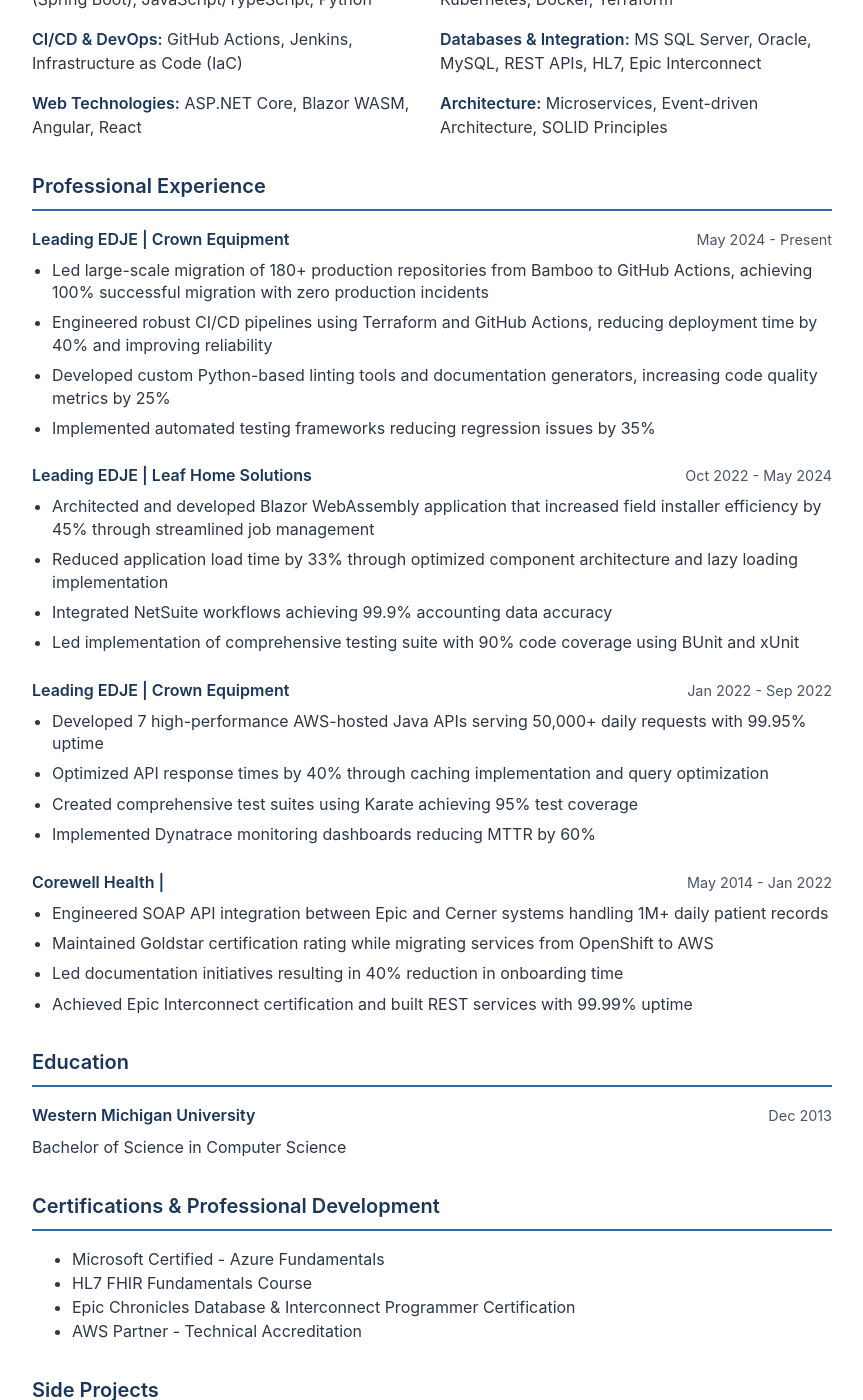
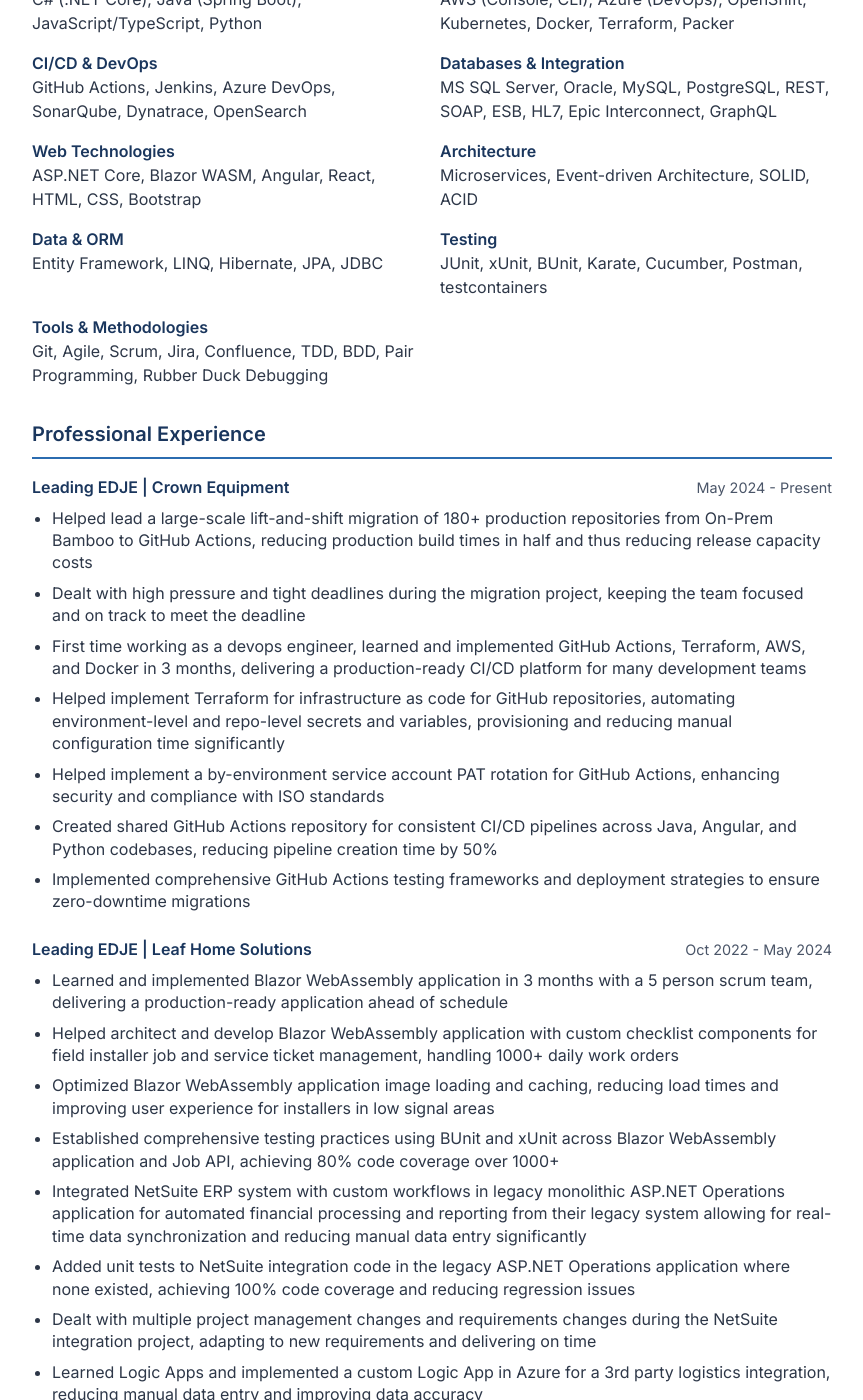
Before and after one commit to jwill824/resume, a Jekyll site: the page built from index.html, in a window 1280 px wide and 1400 px high, scrolled down 517 px. Shown: the whole window, without its empty margins (208-1071 px from the left). Built offline with Jekyll 4.4.1, drawn with Linux system fonts in a browser that asks for light colours; some of the changed text lies outside the part shown.

Commit message:
fix: updating

```diff
--- a/_data/resume.yml
+++ b/_data/resume.yml
@@ -4,7 +4,7 @@
   location: Grand Rapids, Michigan
   email: jeffwilliams824@gmail.com
   linkedin: jeffrey-williams-2639576a
-  github: # Add your GitHub if you have relevant repos
+  github: jwill824
 
 summary: >
   Versatile Software Engineer with extensive experience in developing and optimizing enterprise-level applications.
@@ -13,53 +13,76 @@
 
 skills:
   - category: Core Technologies
-    items: C# (.NET 8, .NET Core), Java (Spring Boot), JavaScript/TypeScript, Python
+    items: C# (.NET Core), Java (Spring Boot), JavaScript/TypeScript, Python
   - category: Cloud & Infrastructure
-    items: AWS, Azure, OpenShift, Kubernetes, Docker, Terraform
+    items: AWS (Console, CLI), Azure (DevOps), OpenShift, Kubernetes, Docker, Terraform, Packer
   - category: CI/CD & DevOps
-    items: GitHub Actions, Jenkins, Infrastructure as Code (IaC)
+    items: GitHub Actions, Jenkins, Azure DevOps, SonarQube, Dynatrace, OpenSearch
   - category: Databases & Integration
-    items: MS SQL Server, Oracle, MySQL, REST APIs, HL7, Epic Interconnect
+    items: MS SQL Server, Oracle, MySQL, PostgreSQL, REST, SOAP, ESB, HL7, Epic Interconnect, GraphQL
   - category: Web Technologies
-    items: ASP.NET Core, Blazor WASM, Angular, React
+    items: ASP.NET Core, Blazor WASM, Angular, React, HTML, CSS, Bootstrap
   - category: Architecture
-    items: Microservices, Event-driven Architecture, SOLID Principles
+    items: Microservices, Event-driven Architecture, SOLID, ACID
+  - category: Data & ORM
+    items: Entity Framework, LINQ, Hibernate, JPA, JDBC
+  - category: Testing
+    items: JUnit, xUnit, BUnit, Karate, Cucumber, Postman, testcontainers
+  - category: Tools & Methodologies
+    items: Git, Agile, Scrum, Jira, Confluence, TDD, BDD, Pair Programming, Rubber Duck Debugging
 
 experience:
   - company: Leading EDJE
-    organization: Crown Equipment
+    client: Crown Equipment
     date: May 2024 - Present
     achievements:
-      - Led large-scale migration of 180+ production repositories from Bamboo to GitHub Actions, achieving 100% successful migration with zero production incidents
-      - Engineered robust CI/CD pipelines using Terraform and GitHub Actions, reducing deployment time by 40% and improving reliability
-      - Developed custom Python-based linting tools and documentation generators, increasing code quality metrics by 25%
-      - Implemented automated testing frameworks reducing regression issues by 35%
+      - "Helped lead a large-scale lift-and-shift migration of 180+ production repositories from On-Prem Bamboo to GitHub Actions, reducing production build times in half and thus reducing release capacity costs"
+      - "Dealt with high pressure and tight deadlines during the migration project, keeping the team focused and on track to meet the deadline"
+      - "First time working as a devops engineer, learned and implemented GitHub Actions, Terraform, AWS, and Docker in 3 months, delivering a production-ready CI/CD platform for many development teams"
+      - "Helped implement Terraform for infrastructure as code for GitHub repositories, automating environment-level and repo-level secrets and variables, provisioning and reducing manual configuration time significantly"
+      - "Helped implement a by-environment service account PAT rotation for GitHub Actions, enhancing security and compliance with ISO standards"
+      - "Created shared GitHub Actions repository for consistent CI/CD pipelines across Java, Angular, and Python codebases, reducing pipeline creation time by 50%"
+      - "Implemented comprehensive GitHub Actions testing frameworks and deployment strategies to ensure zero-downtime migrations"
 
   - company: Leading EDJE
-    organization: Leaf Home Solutions
+    client: Leaf Home Solutions
     date: Oct 2022 - May 2024
     achievements:
-      - Architected and developed Blazor WebAssembly application that increased field installer efficiency by 45% through streamlined job management
-      - Reduced application load time by 33% through optimized component architecture and lazy loading implementation
-      - Integrated NetSuite workflows achieving 99.9% accounting data accuracy
-      - Led implementation of comprehensive testing suite with 90% code coverage using BUnit and xUnit
+      - "Learned and implemented Blazor WebAssembly application in 3 months with a 5 person scrum team, delivering a production-ready application ahead of schedule"
+      - "Helped architect and develop Blazor WebAssembly application with custom checklist components for field installer job and service ticket management, handling 1000+ daily work orders"
+      - "Optimized Blazor WebAssembly application image loading and caching, reducing load times and improving user experience for installers in low signal areas"
+      - "Established comprehensive testing practices using BUnit and xUnit across Blazor WebAssembly application and Job API, achieving 80% code coverage over 1000+"
+      - "Integrated NetSuite ERP system with custom workflows in legacy monolithic ASP.NET Operations application for automated financial processing and reporting from their legacy system allowing for real-time data synchronization and reducing manual data entry significantly"
+      - "Added unit tests to NetSuite integration code in the legacy ASP.NET Operations application where none existed, achieving 100% code coverage and reducing regression issues"
+      - "Dealt with multiple project management changes and requirements changes during the NetSuite integration project, adapting to new requirements and delivering on time"
+      - "Learned Logic Apps and implemented a custom Logic App in Azure for a 3rd party logistics integration, reducing manual data entry and improving data accuracy"
 
   - company: Leading EDJE
-    organization: Crown Equipment
+    client: Crown Equipment
     date: Jan 2022 - Sep 2022
     achievements:
-      - Developed 7 high-performance AWS-hosted Java APIs serving 50,000+ daily requests with 99.95% uptime
-      - Optimized API response times by 40% through caching implementation and query optimization
-      - Created comprehensive test suites using Karate achieving 95% test coverage
-      - Implemented Dynatrace monitoring dashboards reducing MTTR by 60%
+      - "Completed external API project in 9 months on a 5 person scrum team, delivering a month ahead of schedule and under budget"
+      - "Developed suite of high-throughput AWS-hosted Java APIs serving a large customer fleet management system, processing over 7M requests monthly across 3 availability zones"
+      - "Engineered REST APIs achieving 99.9% success rate with sub-200ms response times for critical endpoints like Impact tracking (4.1M requests/month) and Session management (2.3M requests/month)"
+      - "Implemented comprehensive monitoring using Dynatrace and OpenSearch (Kibana) dashboards, enabling real-time performance tracking and alerting across 7 core microservices"
+      - "Created comprehensive Spring unit tests, with additional testing suites using Karate framework for performance testing, supported by detailed logging and metrics visualization for rapid issue resolution"
 
-  - company: Corewell Health
+  - company: Priority Health / Corewell Health (formerly Spectrum Health)
     date: May 2014 - Jan 2022
     achievements:
-      - Engineered SOAP API integration between Epic and Cerner systems handling 1M+ daily patient records
-      - Maintained Goldstar certification rating while migrating services from OpenShift to AWS
-      - Led documentation initiatives resulting in 40% reduction in onboarding time
-      - Achieved Epic Interconnect certification and built REST services with 99.99% uptime
+      - "Engineered Java SOAP and REST APIs integrating Epic and Cerner systems for MyHealth patient portal, serving 500,000+ active patients"
+      - "Led migration from monolithic SOAP services to REST microservices using Spring Boot, implementing HL7 standards"
+      - "Helped deprecate Cerner integration in favor of Epic Interconnect, reducing maintenance costs and improving system reliability"
+      - "Dealt with many organizational changes and project management changes during the COVID pandemic, adapting to team changes and responsibilities"
+      - "Developed and maintained core patient services including lab results, imaging results, and appointment scheduling through Epic Interconnect"
+      - "Worked with PHI data and HIPAA compliance, ensuring data security and privacy for patient information"
+      - "Helped implement transaction outbox pattern for reliable messaging between microservices, reducing data loss and improving system reliability for insurance claims processing"
+      - "Helped enhance onboarding process for new developers, creating comprehensive documentation and training materials for new hires"
+      - "Worked on COVID vaccine scheduling project, implementing appointment scheduling and patient notifications in a short 1 month timeframe"
+      - "Achieved Epic Interconnect and Chronicles Database certifications, contributing to Gold Partner status with Epic Systems, reducing partner costs"
+      - "Implemented patient identity verification system using LexisNexis APIs for fraud prevention, reducing false positives"
+      - "Led Twilio integration for patient communications, reducing appointment no-shows by 20%"
+      - "Helped migration from On-Prem Jboss web services to OpenShift microservices, then OpenShift to AWS, reducing maintenance costs and improving deployment, scaling, and monitoring capabilities"
 
 education:
   - institution: Western Michigan University
@@ -74,4 +97,3 @@
 
 projects:
   - "Developed AI-powered sports prediction model using Azure ML and .NET, achieving projected 10% ROI on NCAA Tournament predictions"
-  - "Building Table Tennis ELO rating system using Python and FastAPI, incorporating real-time match data and player statistics"
--- a/_layouts/default.html
+++ b/_layouts/default.html
@@ -4,8 +4,10 @@
 <head>
     <meta charset="UTF-8">
     <meta name="viewport" content="width=device-width, initial-scale=1.0">
-    <title>Jeff Williams | Software Engineer</title>
-    <meta name="description" content="Professional resume and portfolio of Jeffrey Williams">
+    <title>{{ site.data.resume.contact.name }} | {{ site.data.resume.contact.title }}</title>
+    <meta name="description" content="Professional resume of {{ site.data.resume.contact.name }}">
+    <link rel="preconnect" href="https://fonts.googleapis.com">
+    <link href="https://fonts.googleapis.com/css2?family=Inter:wght@400;500;600;700&display=swap" rel="stylesheet">
     <link rel="stylesheet" href="{{ '/assets/css/styles.css' | relative_url }}">
     {% seo title=false %}
 </head>
@@ -15,21 +17,28 @@
         <header role="banner">
             <h1>{{ site.data.resume.contact.name }}</h1>
             <div class="contact-info">
-                {{ site.data.resume.contact.title }} | {{ site.data.resume.contact.location }}<br>
-                <a href="mailto:{{ site.data.resume.contact.email }}">{{ site.data.resume.contact.email }}</a> |
-                <a href="https://www.linkedin.com/in/{{ site.data.resume.contact.linkedin }}">LinkedIn</a>
+                <span>{{ site.data.resume.contact.title }} | {{ site.data.resume.contact.location }}</span>
+                <br />
+                <span class="contact-links">
+                    <a href="mailto:{{ site.data.resume.contact.email }}" aria-label="Email">{{
+                        site.data.resume.contact.email }}</a> |
+                    <a href="https://www.linkedin.com/in/{{ site.data.resume.contact.linkedin }}"
+                        aria-label="LinkedIn Profile">LinkedIn</a>
+                    {% if site.data.resume.contact.github %}
+                    | <a href="https://github.com/{{ site.data.resume.contact.github }}"
+                        aria-label="GitHub Profile">GitHub</a>
+                    {% endif %}
+                </span>
             </div>
-            <div class="download-container">
-                <a href="resume.pdf" class="download-button" download>Download Resume (PDF)</a>
+            <div class="download-container screen-only">
+                <a href="resume.pdf" class="download-button" download>Download PDF</a>
             </div>
         </header>
 
-        <main role="main">
-            {{ content }}
-        </main>
+        <main role="main">{{ content }}</main>
 
-        <footer role="contentinfo">
-            <p class="print-only">Last updated: {{ site.time | date: '%B %Y' }}</p>
+        <footer role="contentinfo" class="print-only">
+            <p>Last updated: {{ site.time | date: '%B %Y' }}</p>
         </footer>
     </div>
 </body>
--- a/index.html
+++ b/index.html
@@ -4,15 +4,16 @@
 
 <section id="summary" aria-labelledby="summary-title">
     <h2 id="summary-title">Professional Summary</h2>
-    <p>{{ site.data.resume.summary }}</p>
+    <p>{{ site.data.resume.summary | markdownify }}</p>
 </section>
 
 <section id="skills" aria-labelledby="skills-title">
-    <h2 id="skills-title">Skills</h2>
+    <h2 id="skills-title">Technical Skills</h2>
     <div class="skills-grid">
         {% for skill in site.data.resume.skills %}
         <div class="skill-category">
-            <strong>{{ skill.category | replace: '&', '&amp;' }}:</strong> {{ skill.items }}
+            <strong>{{ skill.category | escape }}</strong>
+            <div class="skill-items">{{ skill.items }}</div>
         </div>
         {% endfor %}
     </div>
@@ -23,13 +24,16 @@
     {% for job in site.data.resume.experience %}
     <div class="experience-item">
         <div class="experience-header">
-            <span class="company">{{ job.company }} | {{ job.organization }}</span>
+            <div class="title-group">
+                <span class="company">{{ job.company }}{% if job.client %} | {{ job.client }}{% endif
+                    %}</span>
+            </div>
             <span class="date">{{ job.date }}</span>
         </div>
-        <ul>
+        <ul class="achievements">
             {% for achievement in job.achievements %}
-            <li>{{ achievement | replace: '>', '&gt;' | replace: '<', '&lt;' }}</li>
-                    {% endfor %}
+            <li>{{ achievement | escape }}</li>
+            {% endfor %}
         </ul>
     </div>
     {% endfor %}
@@ -38,19 +42,19 @@
 <section id="education" aria-labelledby="education-title">
     <h2 id="education-title">Education</h2>
     {% for edu in site.data.resume.education %}
-    <div class="experience-item">
+    <div class="education-item">
         <div class="experience-header">
-            <span class="company">{{ edu.institution }}</span>
+            <span class="institution">{{ edu.institution }}</span>
             <span class="date">{{ edu.date }}</span>
         </div>
-        <div>{{ edu.degree }}</div>
+        <div class="degree">{{ edu.degree }}</div>
     </div>
     {% endfor %}
 </section>
 
 <section id="certifications" aria-labelledby="certifications-title">
-    <h2 id="certifications-title">Certifications &amp; Professional Development</h2>
-    <ul>
+    <h2 id="certifications-title">Certifications</h2>
+    <ul class="certifications-list">
         {% for cert in site.data.resume.certifications %}
         <li>{{ cert.title }}</li>
         {% endfor %}
@@ -58,10 +62,10 @@
 </section>
 
 <section id="projects" aria-labelledby="projects-title">
-    <h2 id="projects-title">Side Projects</h2>
-    <ul>
+    <h2 id="projects-title">Notable Projects</h2>
+    <ul class="projects-list">
         {% for project in site.data.resume.projects %}
-        <li>{{ project }}</li>
+        <li>{{ project | markdownify }}</li>
         {% endfor %}
     </ul>
 </section>
```
Also changed, not shown: README.md.
